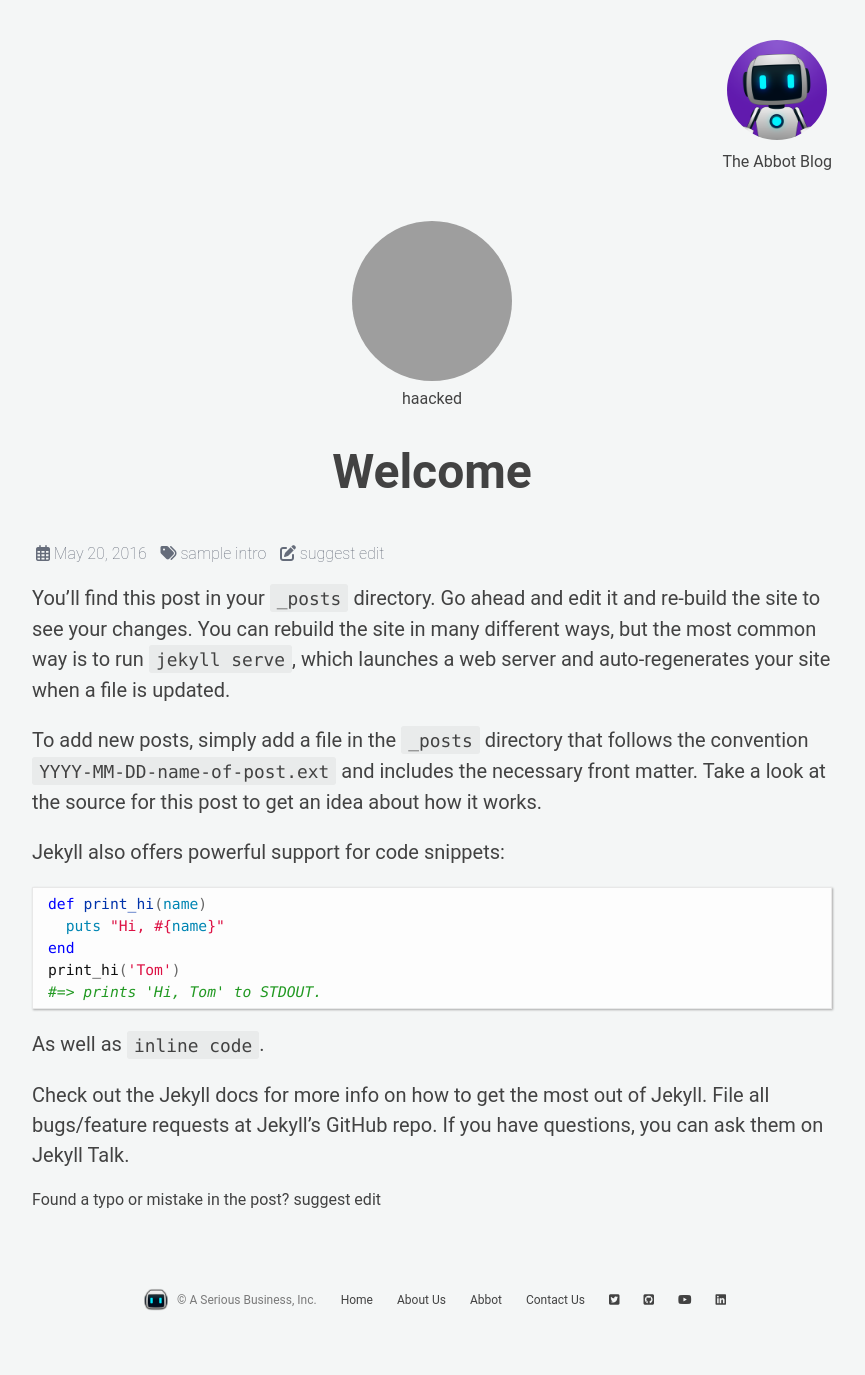
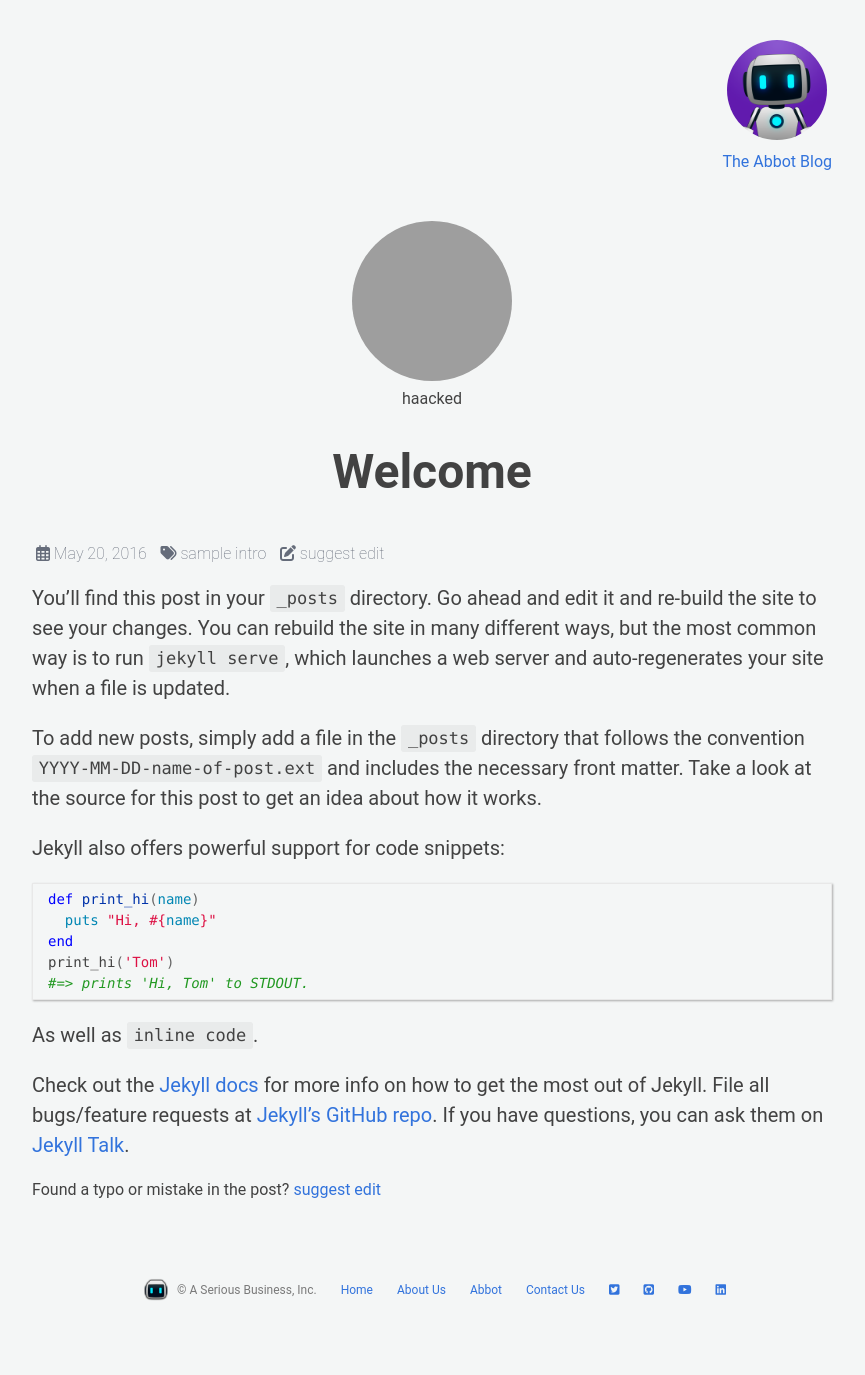
Before and after one commit to aseriousbiz/blog-theme, a Jekyll site: the page built from _posts/2016-05-20-welcome-to-jekyll.md, in a window 1280 px wide. Shown: the whole page, without its empty margins (208-1073 px from the left). Built offline with Jekyll 4.4.1, drawn with Linux system fonts in a browser that asks for light colours; nearby versions of some CDN libraries; grey boxes are pictures that could not be loaded.

Commit message:
Improve the mobile styles and use scss vars

```diff
--- a/_sass/blog-theme.scss
+++ b/_sass/blog-theme.scss
@@ -3,27 +3,28 @@
 // Define defaults for each variable.
 // AT MINIMUM, OVERRIDE THESE FIRST FOUR TO MAKE THE THEME YOUR OWN
 $header-background-color: #652a2b !default;
-$brand-color:      #d2691e !default;
-$post-font-family: 'Mate', Georgia, Cambria, "Times New Roman", Times, serif !default;
-$title-font-family: "Open Sans", "Helvetica Neue", Helvetica, Arial, sans-serif !default;
-$base-font-family: "Open Sans Condensed", "Helvetica Neue", Helvetica, Arial, sans-serif !default;
+$background-color: #f4f6f6;
+$base-font-family: "Roboto","-apple-system","Segoe UI","Oxygen","Ubuntu","Cantarell","Fira Sans","Droid Sans","Helvetica Neue","Helvetica","Arial",sans-serif;
 $code-font-family: Consolas, Menlo, Monaco, 'Andale Mono', 'lucida console' !default;
 $baseurl: '' !default;
 
-$base-font-size:   21px !default;
+$base-font-size:   20px !default;
 $base-font-weight: 400 !default;
 $small-font-size:  $base-font-size * .875 !default;
 $base-line-height: 1.5 !default;
 
 $spacing-unit:     30px !default;
 
-$text-color:       #111 !default;
+$text-color: #424242;
+$link-color: #3273dc;
 $muted-text-color: #656c7a;
 $background-color: #fdfdfd !default;
 $highlight-color:  #fcf9eb;
 
 $caption-color:       #999;
 $caption-icon-color:  #333;
+
+$blockquote-border-color: #e8e8e8;
 
 $grey-color:       #828282 !default;
 $grey-color-medium:#aaa !default;
@@ -33,9 +34,6 @@
 $inline-code-background-color: rgba(27,31,35,.05);
 
 $table-text-align: left !default;
-
-// Width of the sidebar
-$sidebar-width: 300px !default;
 
 // Width of the content area
 $on-mobile:        700px !default;
--- a/_sass/blog-theme/_base.scss
+++ b/_sass/blog-theme/_base.scss
@@ -2,9 +2,9 @@
   width: 800px;
   padding: 40px 0;
   margin: 0 auto;
-  font-family: "Roboto","-apple-system","Segoe UI","Oxygen","Ubuntu","Cantarell","Fira Sans","Droid Sans","Helvetica Neue","Helvetica","Arial",sans-serif;
-  background-color: #f4f6f6;
-  color: #424242;
+  font-family: $base-font-family;
+  background-color: $background-color;
+  color: $text-color;
 }
 
 .title {
@@ -12,18 +12,18 @@
 }
 
 .subtitle {
-  color: #555858;
+  color: $muted-text-color;
   margin-top: -16px;
   margin-bottom: px;
 }
 
 a {
-  color: #424242;
+  color: $link-color;
   cursor: pointer;
   text-decoration: none;
 
   &:hover {
-    color: #3273dc;
+    color: darken($link-color, 20%);
   }
 }
 
@@ -34,17 +34,32 @@
 }
 
 p, li, h1, h2 {
-  font-size: 20px;
-  line-height: 30px;
+  font-size: $base-font-size;
+  line-height: $base-line-height;
 }
 
 blockquote {
   font-size: 23.625px;
-  border-left: 4px solid #e8e8e8;
-  color: #828282;
+  border-left: 4px solid $blockquote-border-color;
+  color: $grey-color;
   font-style: italic;
   letter-spacing: -1px;
   padding-left: 15px;
+}
+
+.iframe-container {
+  position: relative;
+  overflow: hidden;
+  padding-top: 56.25%;
+
+  iframe {
+    position: absolute;
+    top: 0;
+    left: 0;
+    width: 100%;
+    height: 100%;
+    border: 0;
+  }
 }
 
 // --------
@@ -80,22 +95,25 @@
   }
 }
 
-@media only screen and (max-width: 700px) {
+@include media-query($on-mobile) {
   body {
     box-sizing: border-box;
     width: 100%;
     padding: 2em;
+    font-size: 0.8em;
   }
-  h1 {
-    font-size: 1.25em;
-    line-height: 1.2;
-    margin-bottom: 0;
+
+  .title {
+    font-size: 2em;
+    margin-bottom: 8px;
   }
-  p, h2, li {
-    font-size: 1.125em;
-    line-height: 1.5;
+
+  .subtitle {
+    margin: 0;
   }
-  p {
-    margin-bottom: 3em;
+
+  p, li, h1, h2 {
+    font-size: $small-font-size;
+    line-height: $base-line-height;
   }
 }
--- a/_sass/blog-theme/_header.scss
+++ b/_sass/blog-theme/_header.scss
@@ -26,3 +26,9 @@
     }
   }
 }
+
+@include media-query($on-mobile) {
+  header.header .logo img.abbot-logo {
+    width: 50px;
+  }
+}
--- a/_sass/blog-theme/_post.scss
+++ b/_sass/blog-theme/_post.scss
@@ -1,22 +1,31 @@
-h1.post-title {
+.post-title {
   font-size: 2em;
   line-height: 1em;
+  a {
+    color: $text-color !important;
+
+    &:hover {
+      color: darken($link-color, 20%) !important;
+    }
+  }
 }
 
 article.post {
   h1.post-title {
     font-size: 3em;
   }
+}
 
+.posts-list h1.post-title {
+  margin-top: 72px;
+}
+
+.post-content {
   img {
     display: block;
     max-width: 100%;
     margin: 0 auto;
   }
-}
-
-.posts-list h1.post-title {
-  margin-top: 72px;
 }
 
 .meta {
@@ -65,3 +74,21 @@
   text-align: center;
   display: block;
 }
+
+.read-more {
+  font-style: italic;
+
+  &::after {
+    content: "…"
+  }
+}
+
+@include media-query($on-mobile) {
+  .author img {
+     width: 80px !important;
+  }
+
+  .meta {
+    font-size: 0.8rem;
+  }
+}
--- a/assets/css/main.scss
+++ b/assets/css/main.scss
@@ -8,11 +8,5 @@
 
 //
 // Common customizations
-//
-// $header-background-color: YOUR_FAVE_BACKGROUND_COLOR;
-// $brand-color:      YOUR_FAVE_COLOR;
-//
-// $post-font-family: YOUR_FAVE_CONTENT_FONT;
-// $base-font-family: YOUR_FAVE_FONT;
 
 @import 'blog-theme';
```
